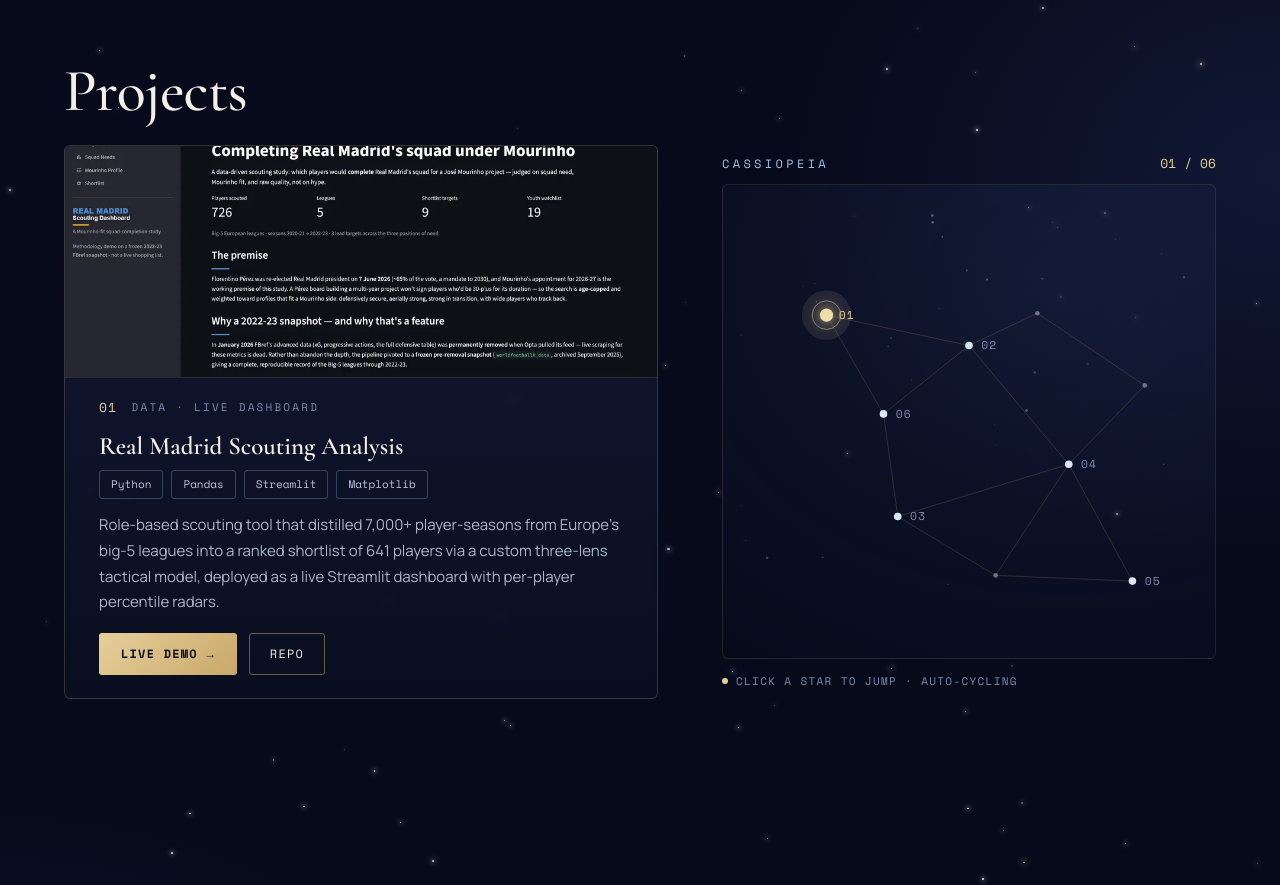
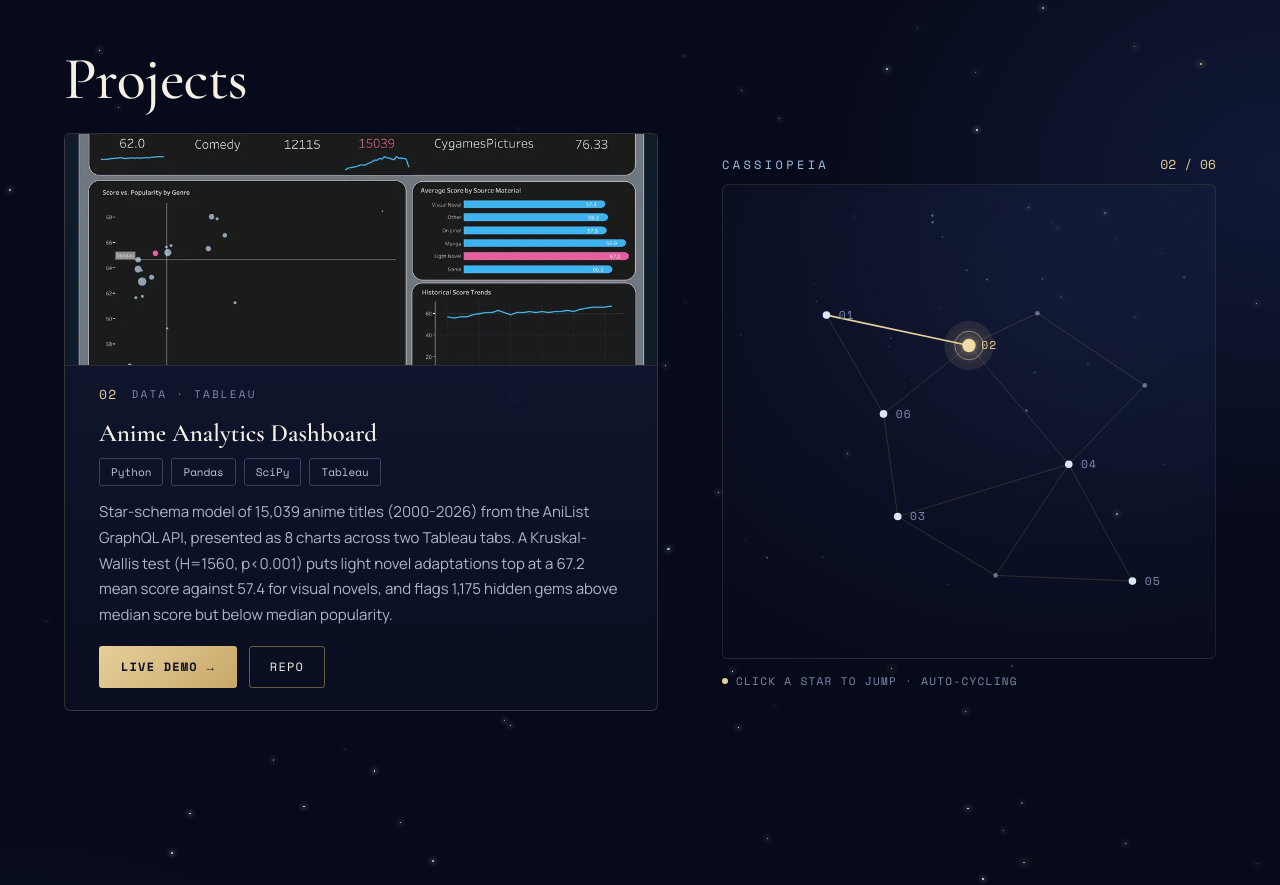
Before and after one commit to GilbertImmanuel/gilbertimmanuel.github.io, a React (Vite) app: page / in a window 1280 px wide. Shown: the part 820-1705 px from the top of the page. Built offline with nearby package versions, Linux system fonts and the light colour scheme.

Commit message:
Fixed project autoscroll and updated CV

```diff
--- a/src/data/profile.js
+++ b/src/data/profile.js
@@ -9,7 +9,7 @@
     'Fresh IT grad turning messy, real-world data into reproducible pipelines, predictive models, and decision-ready dashboards.',
 
   location: 'Jakarta, Indonesia',
-  cvPath: '/cv/CV_June2026_GilbertImmanuelHasiholan.pdf',
+  cvPath: '/cv/CV_July2026_GilbertImmanuelHasiholan.pdf',
 
   socials: {
     email: 'gilbertimmanuel13@gmail.com',
--- a/src/sections/Projects.jsx
+++ b/src/sections/Projects.jsx
@@ -100,8 +100,6 @@
       id="projects"
       className="section"
       aria-label="Projects"
-      onMouseEnter={() => setHovering(true)}
-      onMouseLeave={() => setHovering(false)}
       onFocus={() => setFocused(true)}
       onBlur={() => setFocused(false)}
     >
@@ -139,8 +137,15 @@
             flexWrap: 'wrap',
           }}
         >
-          {/* LEFT — active project card (remounts with cardFade on change) */}
-          <div style={{ flex: '1 1 520px', minWidth: 320 }}>
+          {/* LEFT — active project card (remounts with cardFade on change).
+              The hover pause lives on this wrapper, not the section (which is full-viewport,
+              so it would pause forever) and not the card (which remounts, so a remount under
+              the cursor could swallow mouseleave and strand it paused). */}
+          <div
+            style={{ flex: '1 1 520px', minWidth: 320 }}
+            onMouseEnter={() => setHovering(true)}
+            onMouseLeave={() => setHovering(false)}
+          >
             <div
               key={s.active}
               style={{
```
Also changed, not shown: 2 other files (tests, documents, lock files or other folders).
